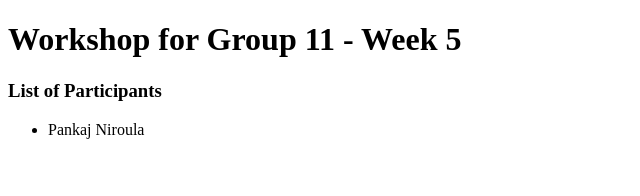
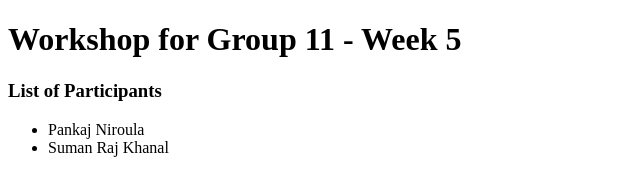
Before and after one commit to npankaj365/WorkshopGroup11, a plain HTML site: page index.html in a window 1280 px wide. Shown: the whole page, without its empty margins (0-640 px from the left). Drawn offline with Linux system fonts and the light colour scheme.

Commit message:
add name suman raj kahnal

```diff
--- a/index.html
+++ b/index.html
@@ -11,6 +11,7 @@
     <h3>List of Participants</h3>
     <ul>
         <li>Pankaj Niroula</li>
+        <li>Suman Raj Khanal</li>
     </ul>
 </body>
 </html>
```
